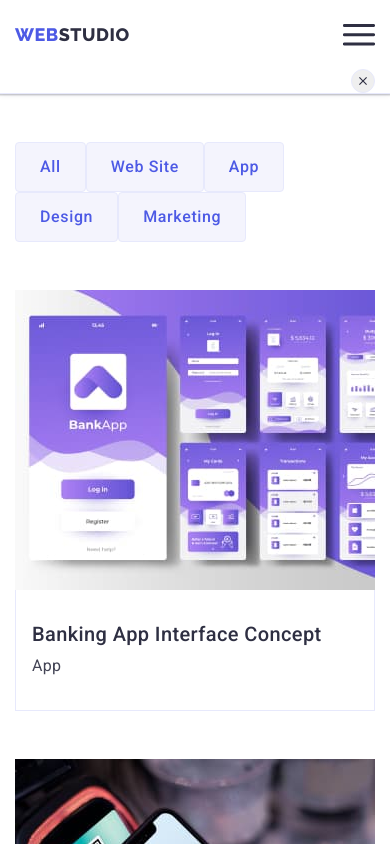
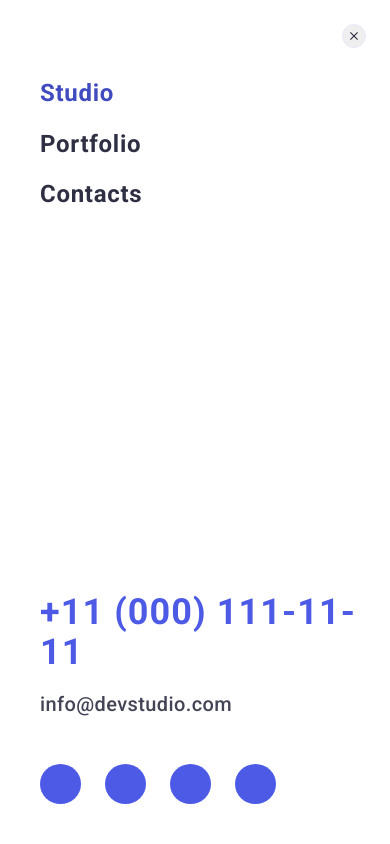
Before and after one commit to irinalikholay/goit-markup-hw-06, a plain HTML site: page portfolio.html in a window 390 px wide. Both pictures are taken after a click on the button 359 px from the left and 34 px from the top of the page. Shown: the top 844 px of the page. Drawn offline with nearby package versions, Linux system fonts and the light colour scheme.

Commit message:
finish-1

```diff
--- a/portfolio.html
+++ b/portfolio.html
@@ -42,13 +42,64 @@
                 </ul>
             </address>
         </div>
-        <div class="mobile-menu" data-menu>
-            <div class="container mobile-menu-container">
-                <button class="menu-close-button" data-menu-close>
+        <div class="menu-container js-menu-container " data-menu>
+            <button type="button" class="menu-close-button" data-menu-close>
                  <svg class="menu-close-icon" width="8" height="8">
                       <use href="./images/modal.svg#icon-close-black-18dp-2-1"></use>
                   </svg>
             </button>
+            <div class="mob-wrap">
+                 <nav class="mob-menu-nav">
+                      <ul class="mob-menu-list list">
+                           <li class="mob-menu-item"> <a class="mob-menu-link link current" href="./index.html">Studio</a></li>
+                           <li class="mob-menu-item"> <a class="mob-menu-link link" href="./portfolio.html">Portfolio</a></li>
+                           <li class="mob-menu-item"> <a class="mob-menu-link link" href="">Contacts</a></li>
+                       </ul>
+                 </nav>
+                 <div class="modal-contact-wrap">
+                      <address class="mob-menu-address">
+                           <ul class="mob-menu-adress-list list">
+                                <li class="mob-adress-item">
+                                    <a class="mob-tel-link link" href="tel:+110001111111">+11 (000) 111-11-11</a>
+                                </li>
+                                <li class="mob-adress-item">
+                                    <a class="mob-mail-link link" href="mailto:info@devstudio.com">info@devstudio.com</a>
+                                </li>
+                            </ul>
+                      </address>
+                      <div class="mob-menu-icon-wrap">
+                           <ul class="mob-icons-list list">
+                                <li class="mob-icons-item">
+                                     <a href="" class="mob-icons-logo">
+                                          <svg class="mob-team-icons" width="24" height="24">
+                                               <use href="./images/soc-icons.svg#icon-instagram-2"></use>
+                                          </svg>
+                                     </a>
+                                </li>
+                                <li class="mob-icons-item">
+                                     <a href="" class="mob-icons-logo">
+                                          <svg class="mob-team-icons" width="24" height="24">
+                                               <use href="./images/soc-icons.svg#icon-twitter-1"></use>
+                                          </svg>
+                                     </a>
+                                </li>
+                                <li class="mob-icons-item">
+                                     <a href="" class="mob-icons-logo">
+                                          <svg class="mob-team-icons" width="24" height="24">
+                                               <use href="./images/soc-icons.svg#icon-facebook-1"></use>
+                                          </svg>
+                                     </a>
+                                </li>
+                                <li class="mob-icons-item">
+                                     <a href="" class="mob-icons-logo">
+                                          <svg class="mob-team-icons" width="24" height="24">
+                                               <use href="./images/soc-icons.svg#icon-linkedin-1"></use>
+                                          </svg>
+                                     </a>
+                                </li>
+                           </ul>
+                      </div>
+                 </div>
             </div>
        </div>
     </header>
```
Also changed, not shown: index.html (+1 -1 lines). Lines whose indentation alone changed are shown as unchanged.
